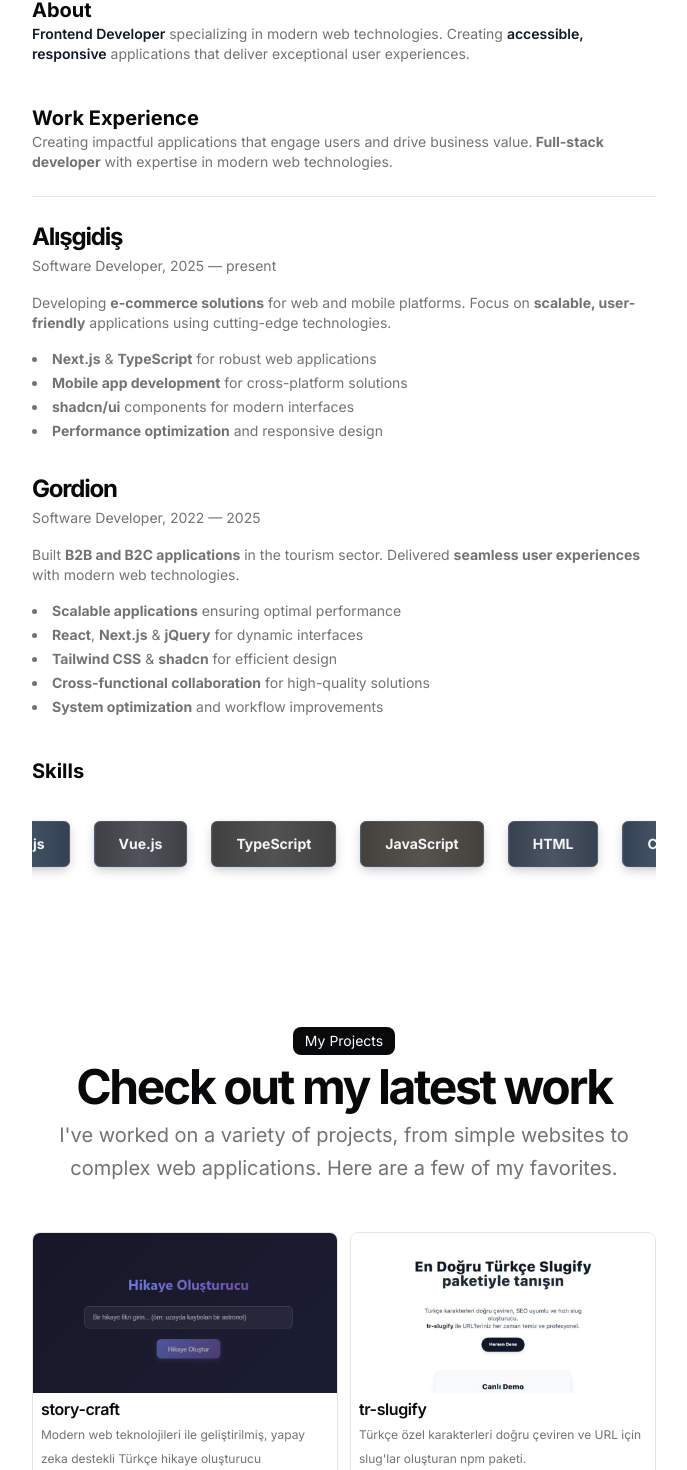
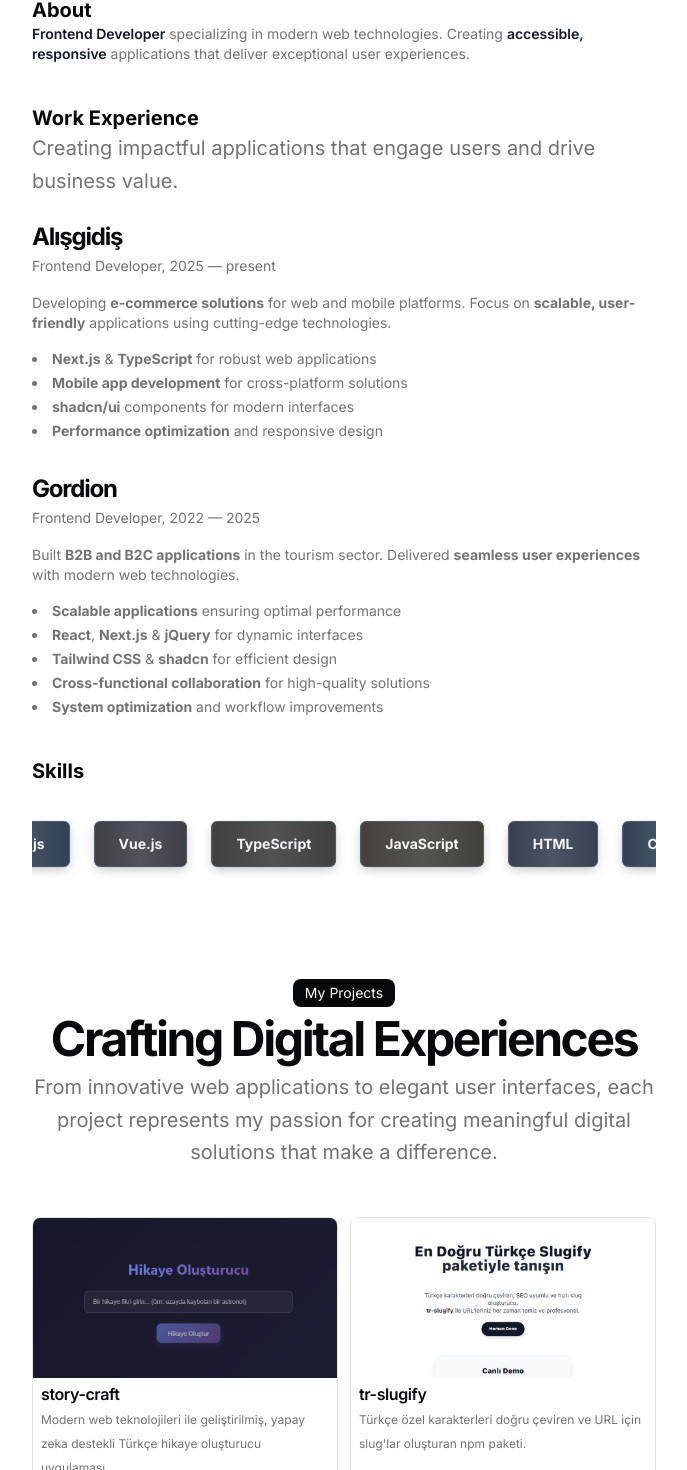
Before and after one commit to ahmetseha/ahmetseha.com, a Next.js app: page / in a window 1280 px wide. Shown: the part 316-1786 px from the top of the page, without its empty margins (296-983 px from the left). Built offline with nearby package versions, Linux system fonts and the light colour scheme.

Commit message:
Refactor ProjectGrid and Work components for improved content presentation; update project descriptions for clarity and adjust job titles for consistency. Enhance navbar styling for better visual integration in dark mode.

```diff
--- a/src/app/projects/page.tsx
+++ b/src/app/projects/page.tsx
@@ -138,18 +138,19 @@ const projects = [
 
 const ProjectGrid = () => {
   return (
-    <div className="space-y-12 w-full py-12">
+    <div className="space-y-12 w-full pb-12">
       <div className="flex flex-col items-center justify-center space-y-4 text-center">
         <div className="space-y-2">
           <div className="inline-block rounded-lg bg-foreground text-background px-3 py-1 text-sm">
             My Projects
           </div>
           <h2 className="text-3xl font-bold tracking-tighter sm:text-5xl">
-            Check out my latest work
+            Crafting Digital Experiences
           </h2>
           <p className="text-muted-foreground md:text-xl/relaxed lg:text-base/relaxed xl:text-xl/relaxed">
-            I&apos;ve worked on a variety of projects, from simple websites to
-            complex web applications. Here are a few of my favorites.
+            From innovative web applications to elegant user interfaces, each
+            project represents my passion for creating meaningful digital
+            solutions that make a difference.
           </p>
         </div>
       </div>
--- a/src/app/work/page.tsx
+++ b/src/app/work/page.tsx
@@ -3,15 +3,14 @@ import Container from "@/components/shared/container";
 export default function Work() {
   return (
     <main className="space-y-6">
-      <header>
-        <p className="text-sm text-muted-foreground font-sans">
-          Creating impactful applications that engage users and drive business
-          value.
-          <strong> Full-stack developer</strong> with expertise in modern web
-          technologies.
-        </p>
-        <hr className="my-6 border-neutral-200 dark:border-neutral-800" />
-      </header>
+      <div className="flex flex-col items-center justify-center space-y-4">
+        <div className="space-y-2">
+          <p className="text-muted-foreground md:text-xl/relaxed lg:text-base/relaxed xl:text-xl/relaxed">
+            Creating impactful applications that engage users and drive business
+            value.
+          </p>
+        </div>
+      </div>
 
       <section className="space-y-8">
         <article>
@@ -20,7 +19,7 @@ export default function Work() {
               Alışgidiş
             </h2>
             <time className="text-sm text-muted-foreground font-sans">
-              Software Developer, 2025 — present
+              Frontend Developer, 2025 — present
             </time>
           </header>
           <p className="text-sm text-muted-foreground font-sans mb-4">
@@ -52,7 +51,7 @@ export default function Work() {
               Gordion
             </h2>
             <time className="text-sm text-muted-foreground font-sans">
-              Software Developer, 2022 — 2025
+              Frontend Developer, 2022 — 2025
             </time>
           </header>
           <p className="text-sm text-muted-foreground font-sans mb-4">
--- a/src/components/shared/navbar.tsx
+++ b/src/components/shared/navbar.tsx
@@ -82,7 +82,7 @@ export function Navbar() {
       <Dock
         className={cn(
           "z-50 pointer-events-auto relative mx-auto flex min-h-full h-full items-center px-1",
-          "bg-white/40 backdrop-blur-md border border-white/20 shadow-xl",
+          "bg-white/40 dark:bg-black/40 backdrop-blur-md border border-white/20 shadow-xl",
           "[box-shadow:0_0_0_1px_rgba(0,0,0,.03),0_2px_4px_rgba(0,0,0,.05),0_12px_24px_rgba(0,0,0,.05)] transform-gpu dark:[border:1px_solid_rgba(255,255,255,.1)] dark:[box-shadow:0_-20px_80px_-20px_#ffffff1f_inset] transition-all duration-300 ease-in-out w-full justify-between",
           isScrolled ? "max-w-4xl" : "w-auto"
         )}
```
